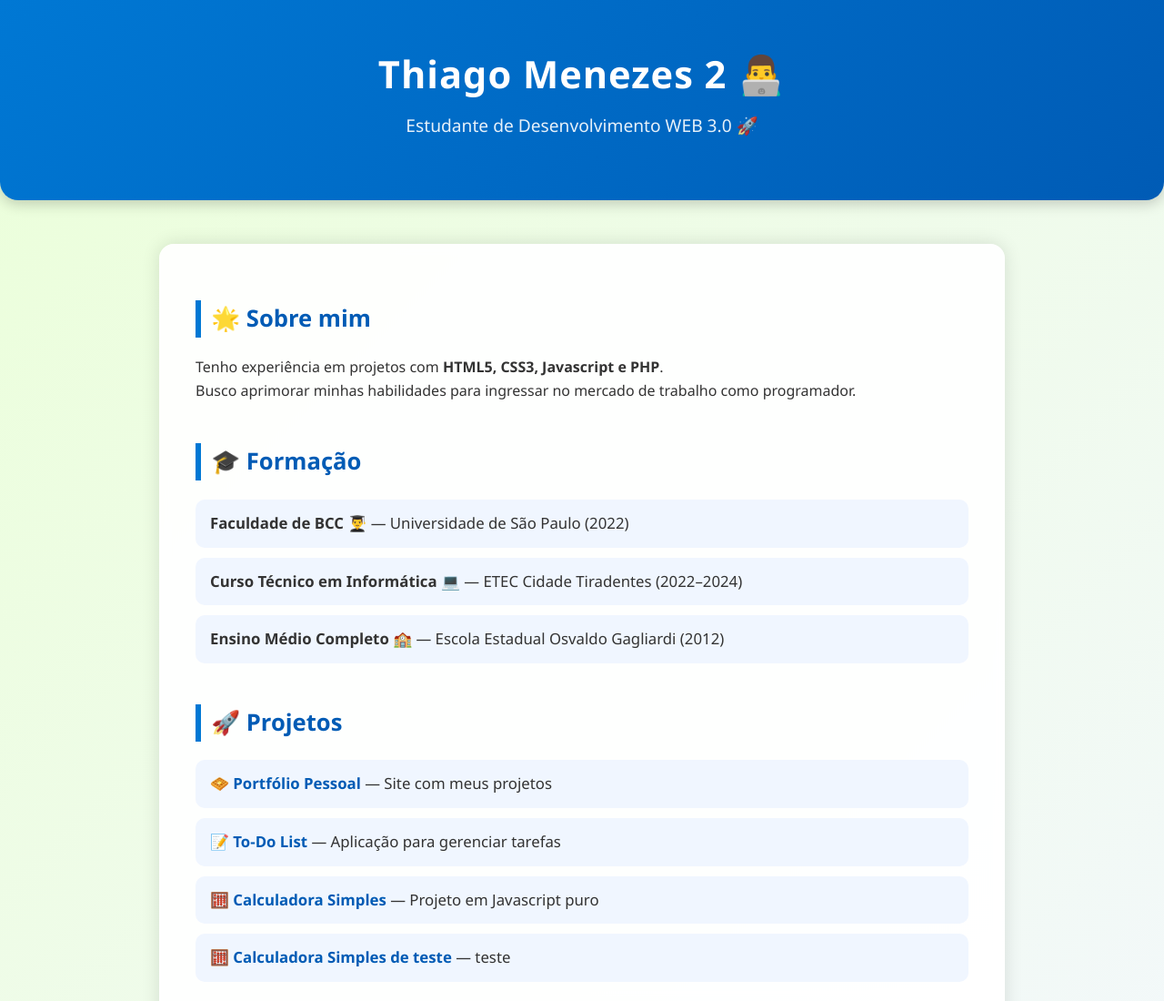
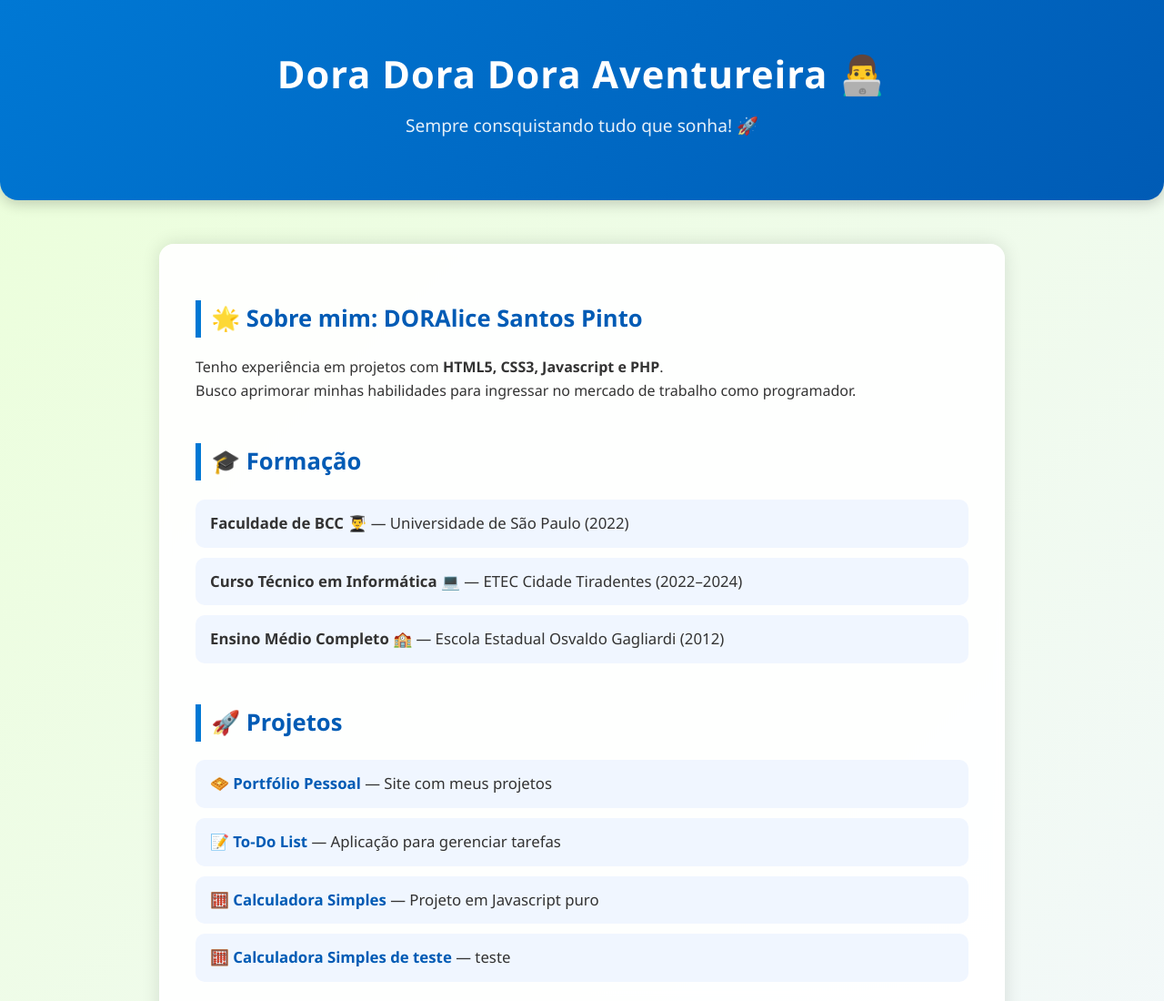
Before and after one commit to tvm-dev/curriculum2, a plain HTML site: page index.html in a window 1280 px wide. Shown: the top 1100 px of the page at 91% size. Drawn offline with Linux system fonts and the light colour scheme.

Commit message:
Dora causando na aula!

```diff
--- a/index.html
+++ b/index.html
@@ -136,14 +136,14 @@
 <body>
 
 <header>
-    <h1>Thiago Menezes  2 👨‍💻</h1>
-    <p>Estudante de Desenvolvimento WEB 3.0 🚀</p>
+    <h1>Dora Dora Dora Aventureira 👨‍💻</h1>
+    <p>Sempre consquistando tudo que sonha! 🚀</p>
 </header>
 
 <main>
 
     <section id="sobre">
-        <h2>🌟 Sobre mim</h2>
+        <h2>🌟 Sobre mim: DORAlice Santos Pinto</h2>
         <p>
             Tenho experiência em projetos com <strong>HTML5, CSS3, Javascript e PHP</strong>.<br>
             Busco aprimorar minhas habilidades para ingressar no mercado de trabalho como programador.
```
